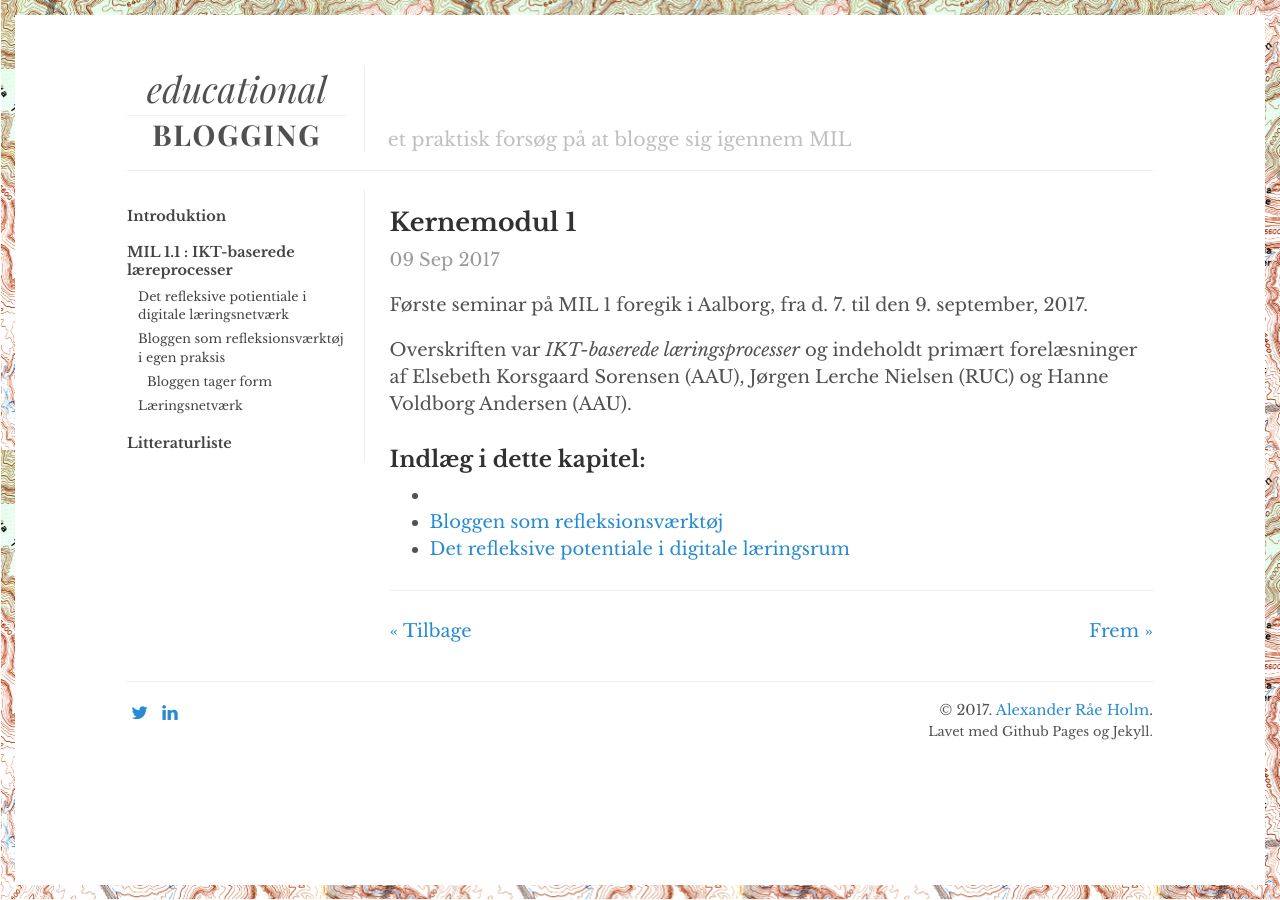
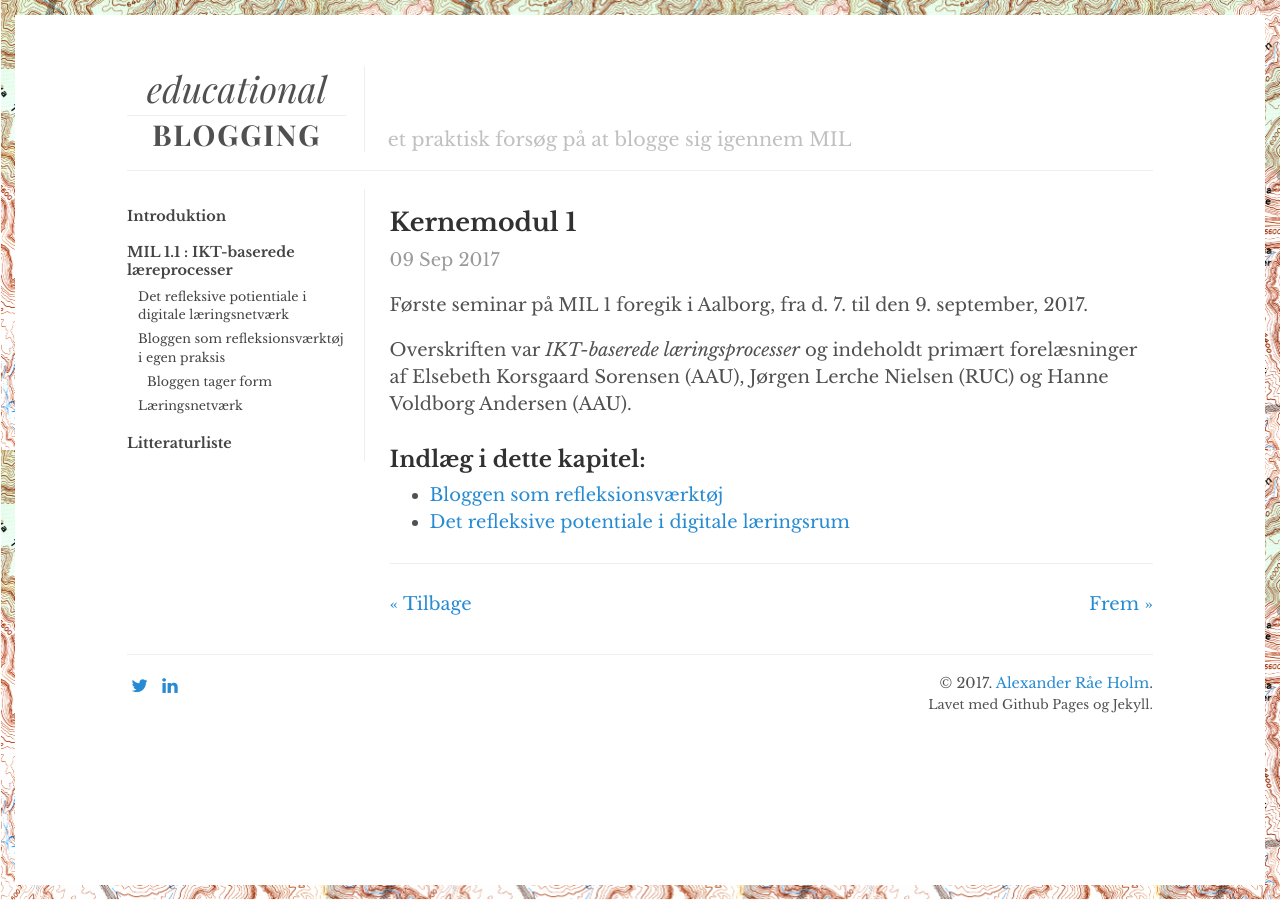
Before and after one commit to alexanderrae/educational-blogging, a Jekyll site: the page built from _capitulos/mil-1-dot-1.markdown, in a window 1280 px wide. Built offline with Jekyll 4.4.1, drawn with Linux system fonts in a browser that asks for light colours.

Commit message:
Update capitulo.html

```diff
--- a/_layouts/capitulo.html
+++ b/_layouts/capitulo.html
@@ -11,7 +11,7 @@ layout: default
   {% for category in site.categories %}
   <h3>Indlæg i dette kapitel:</h3>
     <ul>
-    {% for posts in category %}
+    {% for posts in category offset: 1 %}
       {% for post in posts %}
         <li><a href="{{ post.url }}">{{ post.title }}</a></li>
       {% endfor %}
```
